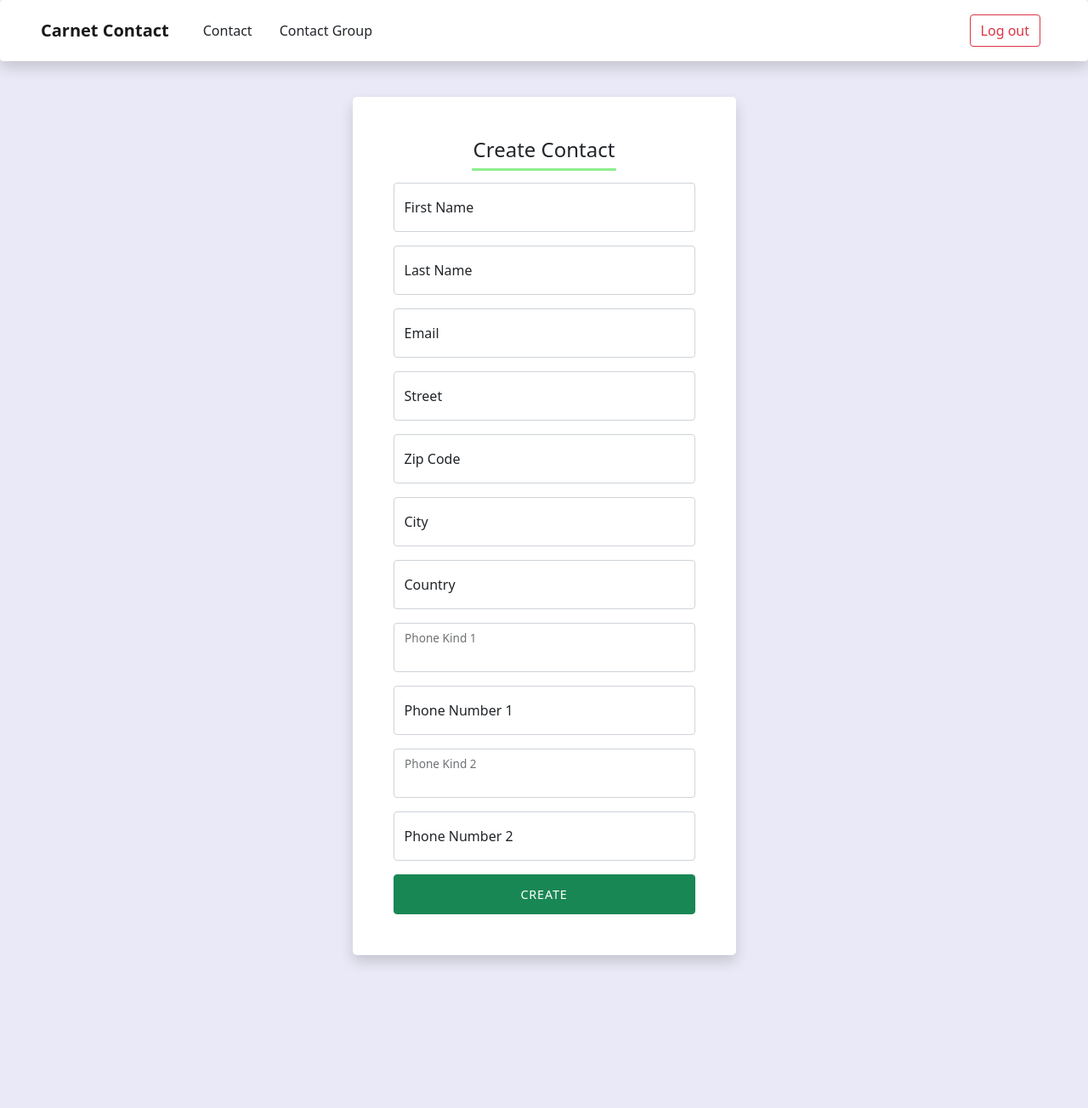
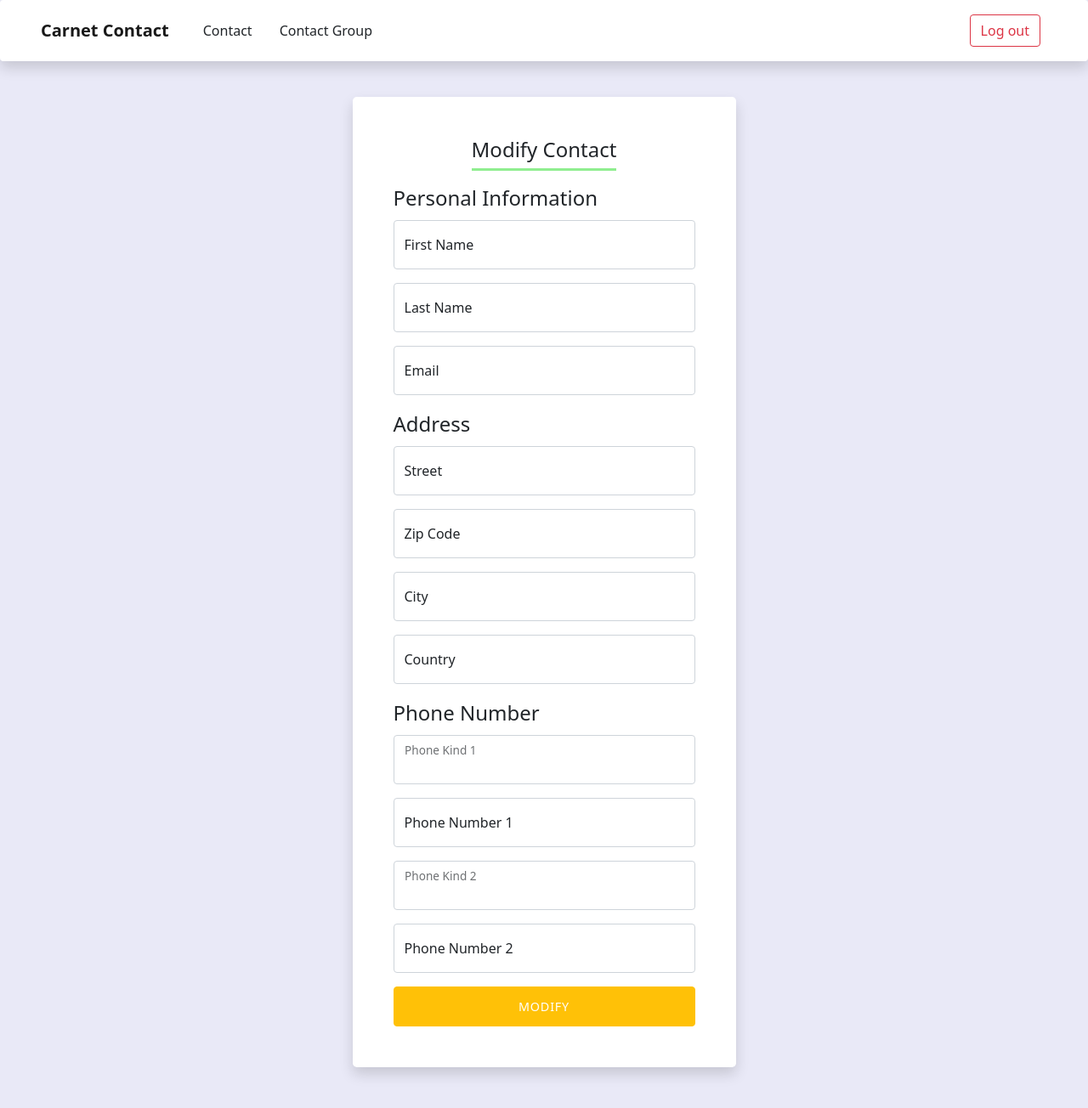
Before and after one commit to KrishnarashTHEVAKUMARAN/CarnetContactFront, an Angular app: page /AddContacts in a window 1280 px wide. Shown: the whole page at 85% size. Before the commit the page ends 1172 px from the top, so only its background shows below. Built offline with nearby package versions, Linux system fonts and the light colour scheme.

Commit message:
Amelioration des formulaires

```diff
--- a/src/app/add-contacts/add-contacts.component.html
+++ b/src/app/add-contacts/add-contacts.component.html
@@ -5,8 +5,12 @@
     <div class="col-sm-9 col-md-7 col-lg-5">
       <div class="card border-0 shadow rounded-3 my-5">
         <div class="card-body p-4 p-sm-5">
-          <h4 class="card-title text-center mb-4 contact-title">Create Contact</h4>
+          <h4 class="card-title text-center mb-4 contact-title">Modify Contact</h4>
           <form (ngSubmit)="onSubmit()">
+
+            <!-- Personal Information Section -->
+            <fieldset>
+              <legend>Personal Information</legend>
               <div class="form-floating mb-3">
                 <input type="text" class="form-control" id="firstName" name="firstName" placeholder="First Name" [(ngModel)]="newContact.firstName" required>
                 <label for="firstName">First Name</label>
@@ -19,6 +23,11 @@
                 <input type="email" class="form-control" id="email" name="email" placeholder="Email" [(ngModel)]="newContact.email" required>
                 <label for="email">Email</label>
               </div>
+            </fieldset>
+
+            <!-- Address Section -->
+            <fieldset>
+              <legend>Address</legend>
               <div class="form-floating mb-3">
                 <input type="text" class="form-control" id="street" name="street" placeholder="Street" [(ngModel)]="newContact.address.street">
                 <label for="street">Street</label>
@@ -35,8 +44,13 @@
                 <input type="text" class="form-control" id="country" name="country" placeholder="Country" [(ngModel)]="newContact.address.country">
                 <label for="country">Country</label>
               </div>
+            </fieldset>
+
+            <!-- Phone Number Section -->
+            <fieldset>
+              <legend>Phone Number</legend>
               <div class="form-floating mb-3">
-              <select class="form-control" id="phoneKind1" name="phoneKind1" placeholder="Select Phone Kind" [(ngModel)]="newContact.phones[0].phoneKind">
+                <select class="form-control" id="phoneKind1" name="phoneKind1" [(ngModel)]="newContact.phones[0].phoneKind">
                   <option value="Portable">Portable</option>
                   <option value="Fixe">Fixe</option>
                 </select>
@@ -47,7 +61,7 @@
                 <label for="phoneNumber1">Phone Number 1</label>
               </div>
               <div class="form-floating mb-3" *ngIf="newContact.phones && newContact.phones[1]">
-              <select class="form-control" id="phoneKind2" name="phoneKind2" placeholder="Select Phone Kind 2" [(ngModel)]="newContact.phones[1].phoneKind">
+                <select class="form-control" id="phoneKind2" name="phoneKind2" [(ngModel)]="newContact.phones[1].phoneKind">
                   <option value="Portable">Portable</option>
                   <option value="Fixe">Fixe</option>
                 </select>
@@ -57,8 +71,10 @@
                 <input type="text" class="form-control" id="phoneNumber2" name="phoneNumber2" placeholder="Phone Number 2" [(ngModel)]="newContact.phones[1].phoneNumber">
                 <label for="phoneNumber2">Phone Number 2</label>
               </div>
+            </fieldset>
+
             <div class="d-grid">
-              <button class="btn btn-success btn-login text-uppercase text-white" type="submit">Create</button>
+              <button class="btn btn-warning btn-login text-uppercase text-white" type="submit">Modify</button>
             </div>
           </form>
         </div>
--- a/src/app/modify-contacts/modify-contacts.component.html
+++ b/src/app/modify-contacts/modify-contacts.component.html
@@ -7,6 +7,10 @@
         <div class="card-body p-4 p-sm-5">
           <h4 class="card-title text-center mb-4 contact-title">Modify Contact</h4>
           <form (ngSubmit)="onSubmit()">
+
+            <!-- Personal Information Section -->
+            <fieldset>
+              <legend>Personal Information</legend>
               <div class="form-floating mb-3">
                 <input type="text" class="form-control" id="firstName" name="firstName" placeholder="First Name" [(ngModel)]="existingContact.firstName" required>
                 <label for="firstName">First Name</label>
@@ -19,6 +23,11 @@
                 <input type="email" class="form-control" id="email" name="email" placeholder="Email" [(ngModel)]="existingContact.email" required>
                 <label for="email">Email</label>
               </div>
+            </fieldset>
+
+            <!-- Address Section -->
+            <fieldset>
+              <legend>Address</legend>
               <div class="form-floating mb-3">
                 <input type="text" class="form-control" id="street" name="street" placeholder="Street" [(ngModel)]="existingContact.address.street">
                 <label for="street">Street</label>
@@ -35,8 +44,13 @@
                 <input type="text" class="form-control" id="country" name="country" placeholder="Country" [(ngModel)]="existingContact.address.country">
                 <label for="country">Country</label>
               </div>
+            </fieldset>
+
+            <!-- Phone Number Section -->
+            <fieldset>
+              <legend>Phone Number</legend>
               <div class="form-floating mb-3">
-              <select class="form-control" id="phoneKind1" name="phoneKind1" placeholder="Select Phone Kind" [(ngModel)]="existingContact.phones[0].phoneKind">
+                <select class="form-control" id="phoneKind1" name="phoneKind1" [(ngModel)]="existingContact.phones[0].phoneKind">
                   <option value="Portable">Portable</option>
                   <option value="Fixe">Fixe</option>
                 </select>
@@ -47,7 +61,7 @@
                 <label for="phoneNumber1">Phone Number 1</label>
               </div>
               <div class="form-floating mb-3" *ngIf="existingContact.phones && existingContact.phones[1]">
-              <select class="form-control" id="phoneKind2" name="phoneKind2" placeholder="Select Phone Kind 2" [(ngModel)]="existingContact.phones[1].phoneKind">
+                <select class="form-control" id="phoneKind2" name="phoneKind2" [(ngModel)]="existingContact.phones[1].phoneKind">
                   <option value="Portable">Portable</option>
                   <option value="Fixe">Fixe</option>
                 </select>
@@ -57,6 +71,8 @@
                 <input type="text" class="form-control" id="phoneNumber2" name="phoneNumber2" placeholder="Phone Number 2" [(ngModel)]="existingContact.phones[1].phoneNumber">
                 <label for="phoneNumber2">Phone Number 2</label>
               </div>
+            </fieldset>
+
             <div class="d-grid">
               <button class="btn btn-warning btn-login text-uppercase text-white" type="submit">Modify</button>
             </div>
```
Lines whose indentation alone changed are shown as unchanged.
